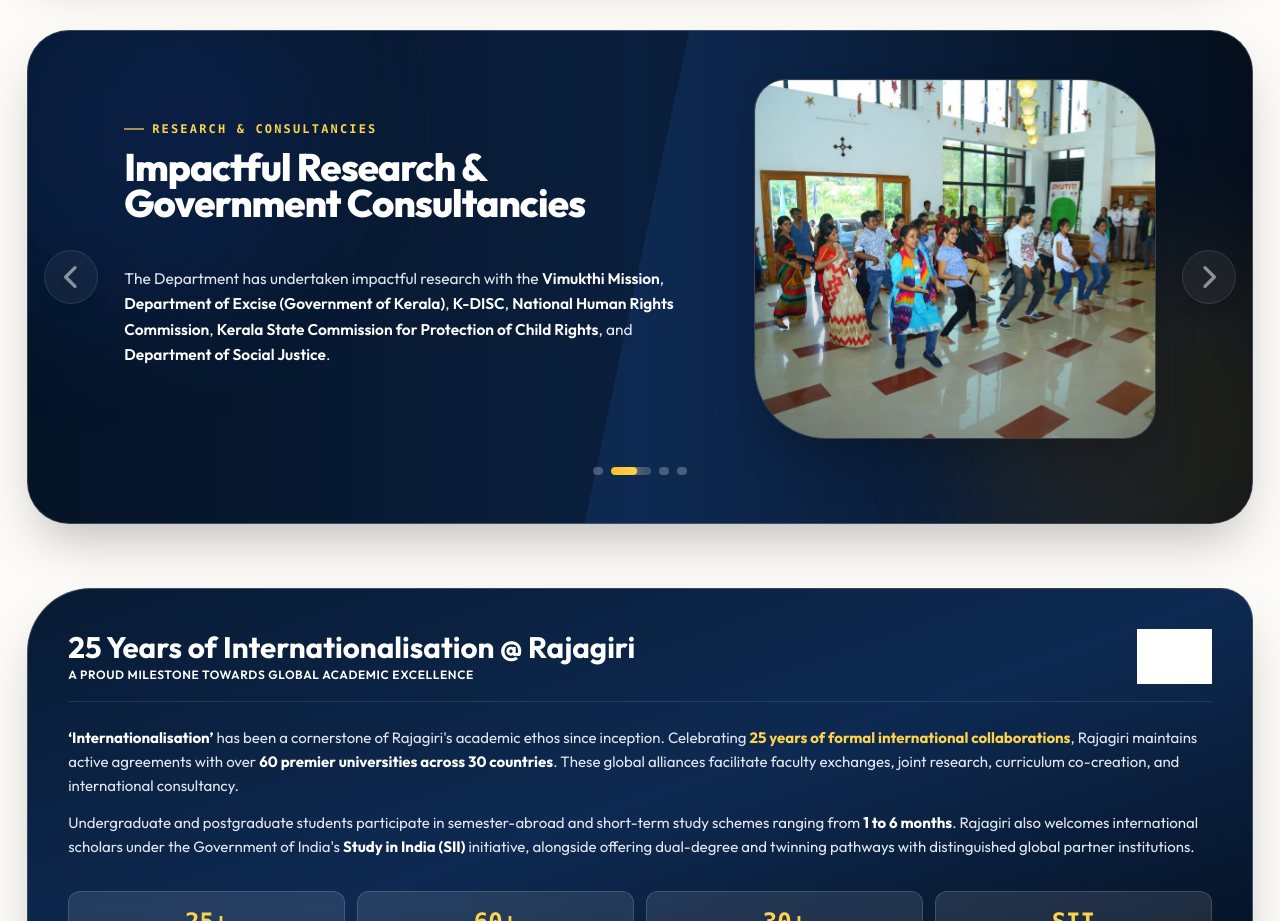
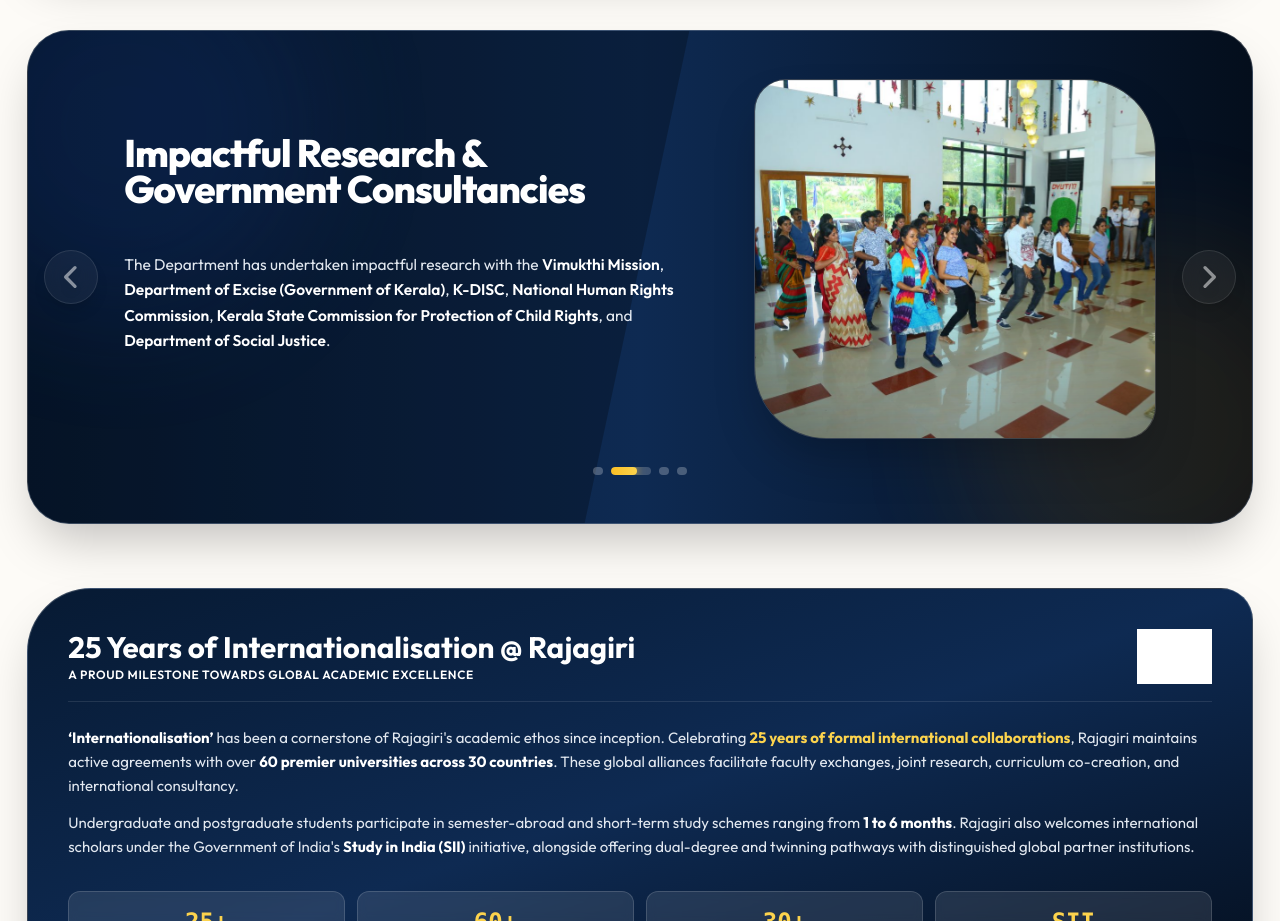
Before and after one commit to Rlabzteam/Dyuti27, a React (Vite) app: page /about in a window 1280 px wide. Shown: the part 3240-4161 px from the top of the page. Built offline with nearby package versions, Linux system fonts and the light colour scheme; grey boxes are pictures that could not be loaded.

Commit message:
fix(rajagiri): clear tag labels in social work slides
Remove the specific category tags from the social work slides data
array to ensure a cleaner presentation of the department information.

```diff
--- a/src/pages/Rajagiri.tsx
+++ b/src/pages/Rajagiri.tsx
@@ -8,7 +8,7 @@
   const socialWorkSlides = [
     {
       id: 1,
-      tag: "Host Department",
+      tag: "",
       title: "Department of Social Work",
       content: (
         <p className="m-0 text-slate-200 text-[14px] sm:text-[15.5px] leading-relaxed font-sans font-normal">
@@ -20,7 +20,7 @@
     },
     {
       id: 2,
-      tag: "Research & Consultancies",
+      tag: "",
       title: "Impactful Research & Government Consultancies",
       content: (
         <p className="m-0 text-slate-200 text-[14px] sm:text-[15.5px] leading-relaxed font-sans font-normal">
@@ -32,7 +32,7 @@
     },
     {
       id: 3,
-      tag: "Scholarly Publishing",
+      tag: "",
       title: "UGC CARE Listed Journal & ICSSR Grant",
       content: (
         <p className="m-0 text-slate-200 text-[14px] sm:text-[15.5px] leading-relaxed font-sans font-normal">
```
